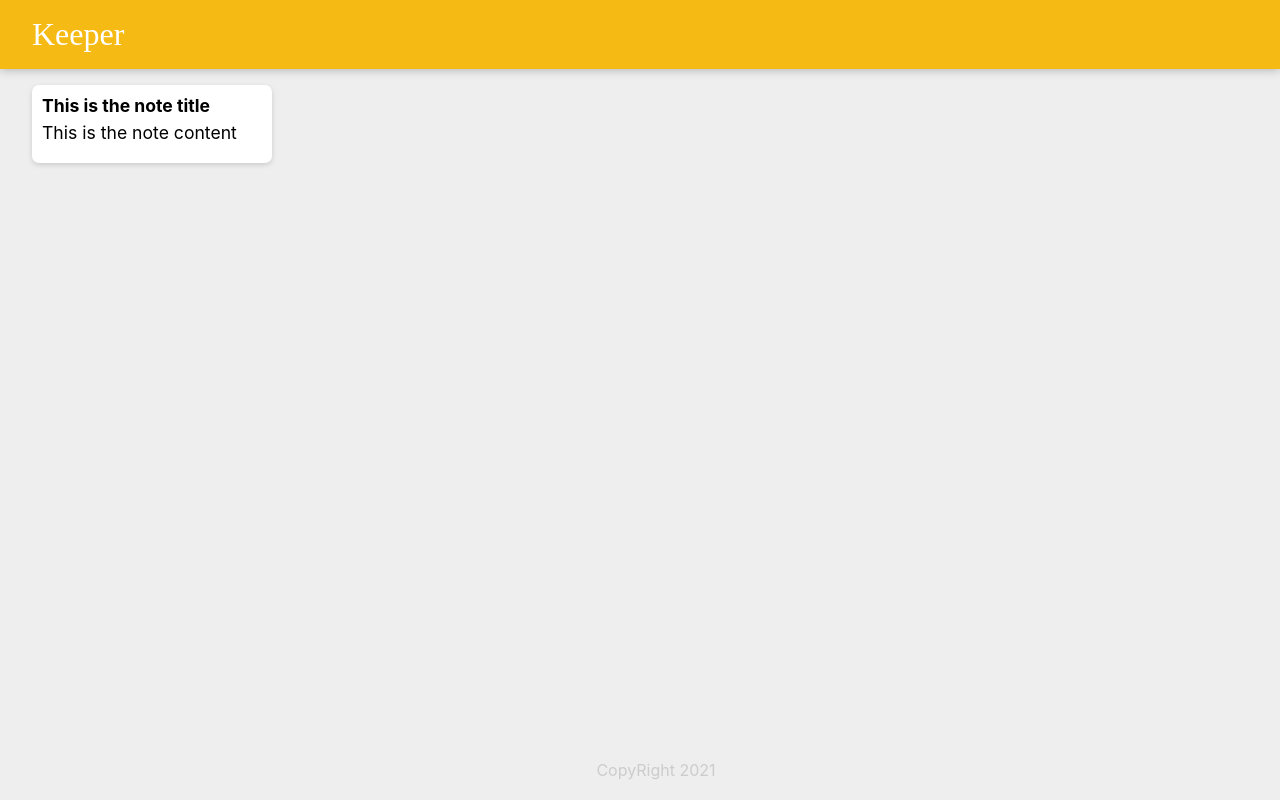
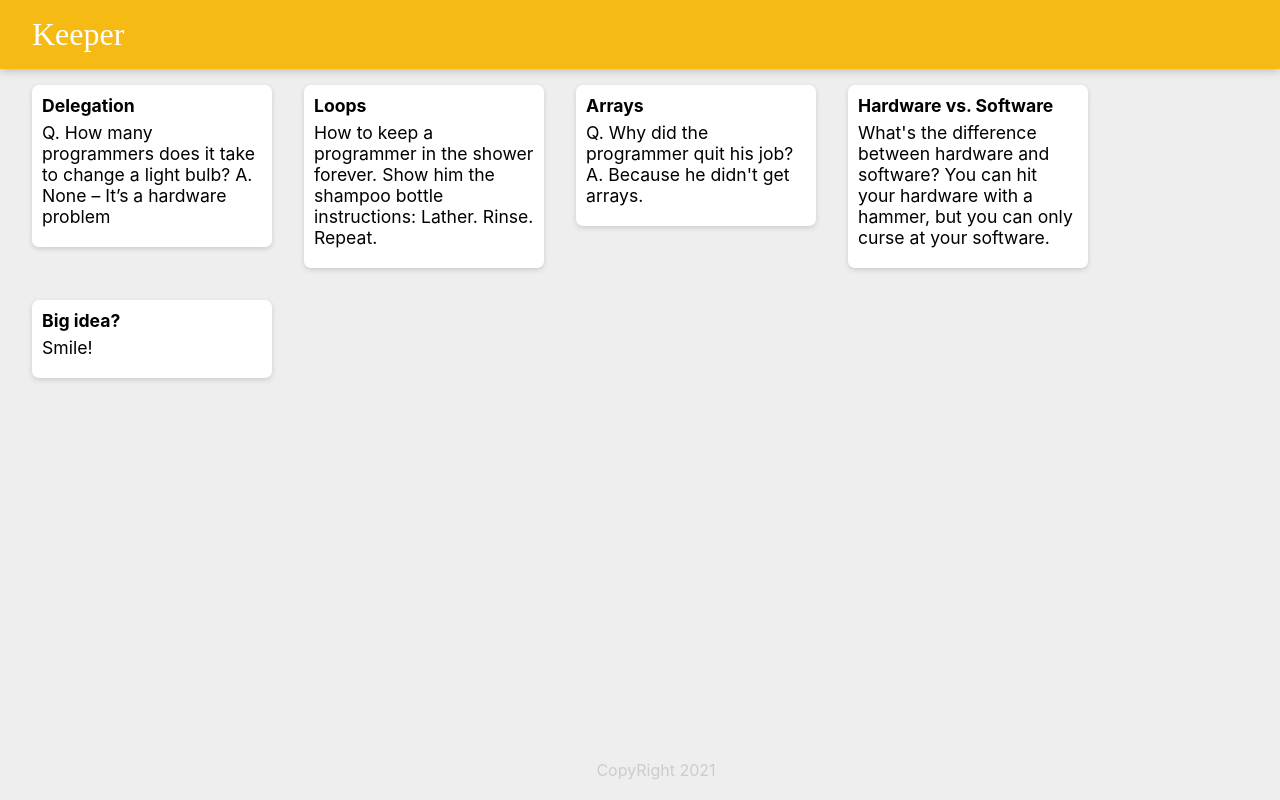
Before and after one commit to yh-sg/keeperReactPrac, a React (Create React App) app: page / in a window 1280 px wide. Built offline with nearby package versions, Linux system fonts and the light colour scheme; a web font is replaced by a local one.

Commit message:
simple note mapping props react

```diff
--- a/src/App.js
+++ b/src/App.js
@@ -3,12 +3,18 @@
 import Note from './Components/Note.jsx';
 import Header from './Components/Header.jsx';
 import Footer from './Components/Footer.jsx';
+import notes from './notes.js'
 
 function App() {
   return (
     <div>
       <Header />
-      <Note />
+      {notes.map(note=>{
+        return(
+          <Note title={note.title} content={note.content}/>
+        )
+      })}
+
       <Footer />
     </div>
   );
--- a/src/Components/Note.jsx
+++ b/src/Components/Note.jsx
@@ -1,10 +1,10 @@
 import React from 'react'
 
-function Note(){
+function Note(props){
     return(
     <div className="note">
-        <h1>This is the note title</h1>
-        <p>This is the note content</p>
+        <h1>{props.title}</h1>
+        <p>{props.content}</p>
     </div>
     )
 }
--- /dev/null
+++ b/src/notes.js
@@ -0,0 +1,34 @@
+const notes = [
+    {
+      key: 1,
+      title: "Delegation",
+      content:
+        "Q. How many programmers does it take to change a light bulb? A. None – It’s a hardware problem"
+    },
+    {
+      key: 2,
+      title: "Loops",
+      content:
+        "How to keep a programmer in the shower forever. Show him the shampoo bottle instructions: Lather. Rinse. Repeat."
+    },
+    {
+      key: 3,
+      title: "Arrays",
+      content:
+        "Q. Why did the programmer quit his job? A. Because he didn't get arrays."
+    },
+    {
+      key: 4,
+      title: "Hardware vs. Software",
+      content:
+        "What's the difference between hardware and software? You can hit your hardware with a hammer, but you can only curse at your software."
+    },
+    {
+        key: 5,
+        title: "Big idea?",
+        content:
+          "Smile!"
+      }
+  ];
+
+  export default notes;
```
